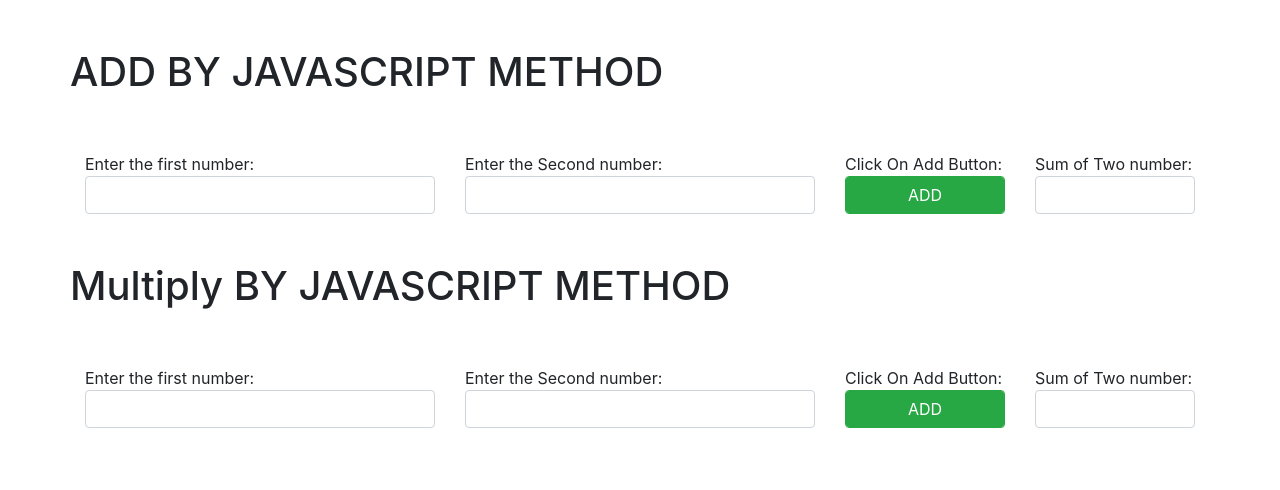
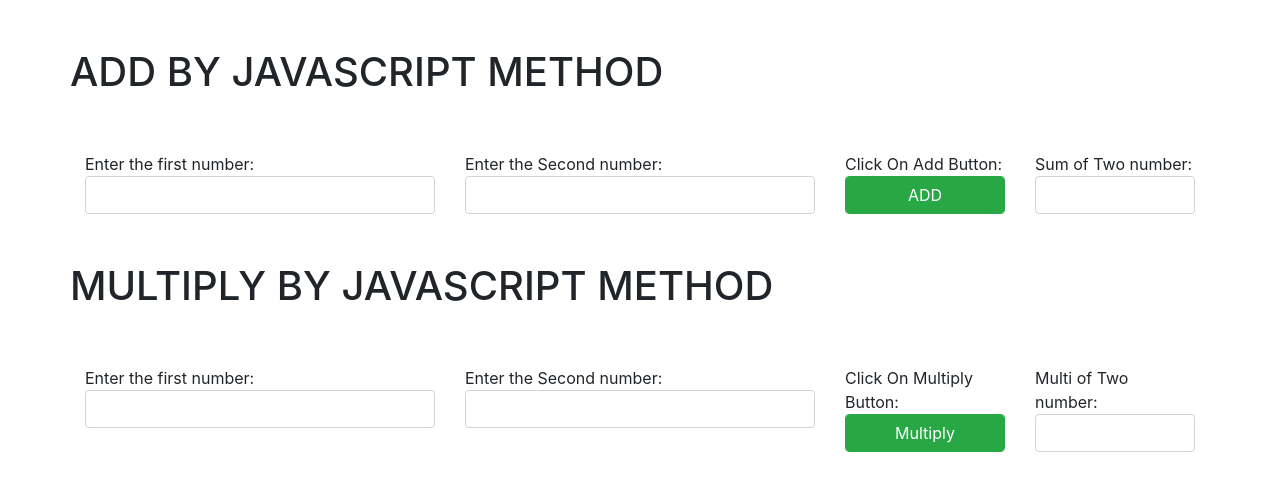
Before and after one commit to siramitjha/addbyjavascript, a plain HTML site: page index.html in a window 1280 px wide. Drawn offline with Linux system fonts and the light colour scheme.

Commit message:
Update index.html

```diff
--- a/index.html
+++ b/index.html
@@ -38,12 +38,12 @@ Click On Add Button:<button class="form-control btn btn-success" onclick="add()"
 </div>
 <div class="col-lg-2">
 
-Sum of Two number:<input id="answer2" class="form-control">
+Sum of Two number:<input id="answer" class="form-control">
 </div>
 </div>
 
   <div class="row mt-5 mb-5">
-<h1>Multiply BY JAVASCRIPT METHOD</h1></DIV>
+<h1>MULTIPLY BY JAVASCRIPT METHOD</h1></DIV>
 <div class="row mt-5 mb-5">
 
 <div class="col-lg-4">
@@ -53,11 +53,11 @@ Enter the first number:<input id="third" class="form-control">
 Enter the Second number:<input id="fourth" class="form-control">
 </div>
 <div class="col-lg-2">
-Click On Add Button:<button class="form-control btn btn-success" onclick="multi()">ADD</button>
+Click On Multiply Button:<button class="form-control btn btn-success" onclick="multi()">Multiply</button>
 </div>
 <div class="col-lg-2">
 
-Sum of Two number:<input id="answer" class="form-control">
+Multi of Two number:<input id="answer2" class="form-control">
 </div>
 </div>
 </div
```
